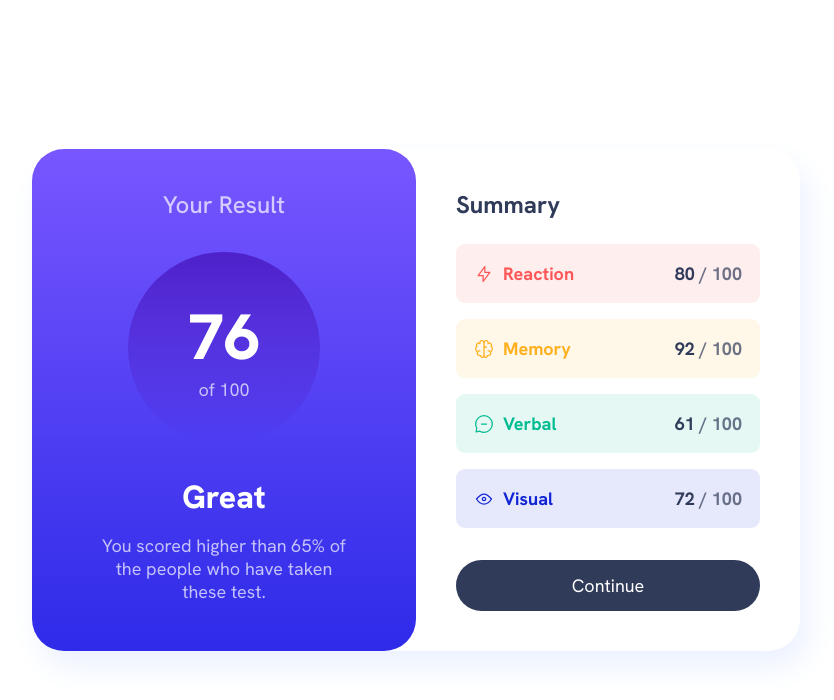
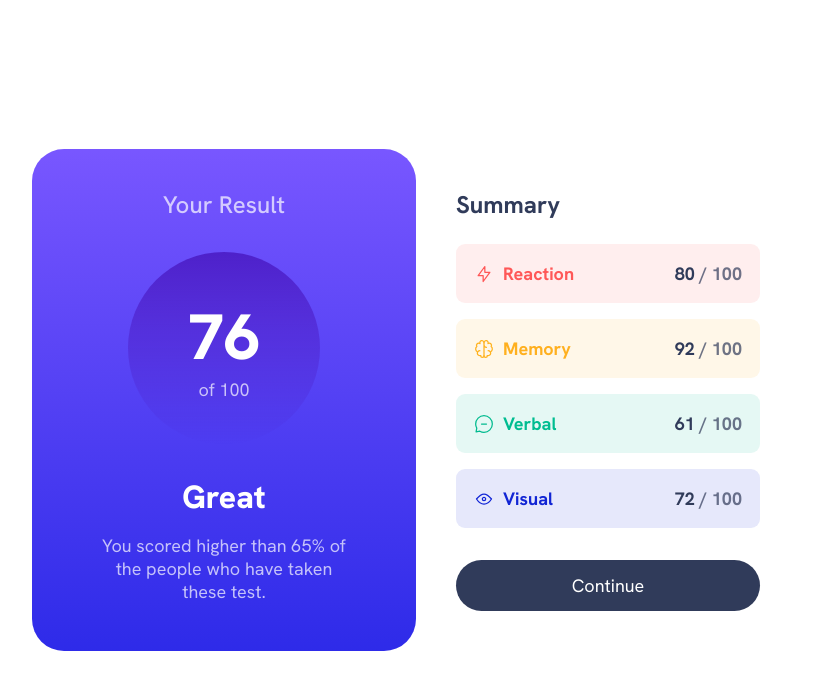
Before and after one commit to AnaCarol2001/ResultsSummaryComponent, a React (Vite) app: page / in a window 1280 px wide. Shown: the top 700 px of the page, without its empty margins (224-1058 px from the left). Built offline with nearby package versions, Linux system fonts and the light colour scheme.

Commit message:
feat: adds animations to Results Summary component

```diff
--- a/src/components/ResultSummary/ResultsSummary.jsx
+++ b/src/components/ResultSummary/ResultsSummary.jsx
@@ -7,7 +7,10 @@ import Button from "../utility/Button";
 
 export default function ResultsSummary() {
   return (
-    <Section className="results-summary">
+    <Section
+      style={{ "--_count-items": data.length }}
+      className="results-summary"
+    >
       <div className="results-summary__results">
         <Heading className="fs-large fw-regular">Your Result</Heading>
         <p className="results-summary__results__score">
--- a/src/components/ResultSummary/Summary.jsx
+++ b/src/components/ResultSummary/Summary.jsx
@@ -11,7 +11,11 @@ export default function Summary({ categories }) {
       <Heading className="fs-large fs-regular mb-medium">Summary</Heading>
       <List.Root hasListStyle={false}>
         {categories.map((category, index) => (
-          <List.Item key={index} className={colors[index]}>
+          <List.Item
+            key={index}
+            className={colors[index]}
+            style={{ "--_slide-order": index + 1 }}
+          >
             <List.Icon>
               <img src={category.icon} aria-hidden="true" />
             </List.Icon>
--- a/src/components/ResultSummary/styles.css
+++ b/src/components/ResultSummary/styles.css
@@ -34,7 +34,7 @@
   .results-summary {
     max-width: 768px;
     margin-inline: 1rem;
-    grid-template-columns: 50% 50%;
+    grid-template-columns: 1fr 1fr;
     border-radius: var(--_border-radius);
     box-shadow: 0.5rem 1rem 2rem var(--clr-neutral-blue);
   }
@@ -58,3 +58,119 @@
     --_padding: 2.5rem;
   }
 }
+
+/* Animations */
+.results-summary {
+  /* ctr - container*/
+  --_results_ctr_duration: 500ms;
+  --_results_ctr_delay: 0ms;
+
+  --_results_text_duration: 500ms;
+  --_results_text_delay: calc(
+    var(--_results_ctr_duration) + var(--_results_ctr_delay)
+  );
+
+  --_summary_ctr_duration: 500ms;
+  --_summary_ctr_delay: calc(
+    var(--_results_text_delay) + var(--_results_text_duration)
+  );
+
+  --_summary_li_duration: 250ms;
+  --_summary_li_item-delay: 200ms;
+  --_summary_li_full-delay: calc(
+    var(--_summary_ctr_delay) + var(--_summary_ctr_duration)
+  );
+
+  --_action-btn-duration: 300ms;
+  --_action-btn-delay: calc(
+    (var(--_summary_li_duration) + var(--_summary_li_item-delay)) *
+      var(--_count-items, 1) + var(--_summary_li_full-delay)
+  );
+}
+
+.results-summary__results > * {
+  transform: translate3d(0, -20%, 0);
+  opacity: 0;
+  animation: fadeIn linear forwards, slide ease-in forwards;
+  animation-duration: var(--_results_text_duration);
+  animation-delay: var(--_results_text_delay);
+}
+
+.results-summary__results {
+  transform: translate3d(0, -50%, 0);
+  animation: slide ease-out forwards;
+  animation-duration: var(--_results_ctr_duration);
+  animation-delay: var(--_results_ctr_delay);
+}
+
+.results-summary__summary {
+  opacity: 0;
+  animation: fadeIn linear forwards;
+  animation-duration: var(--_summary_ctr_duration);
+  animation-delay: var(--_summary_ctr_delay);
+}
+
+.results-summary__summary ul > li {
+  --_delay-calc: calc(
+    var(--_summary_li_item-delay) * var(--_slide-order, 1) +
+      var(--_summary_li_full-delay)
+  );
+
+  transform: translate3d(0, -10%, 0);
+  opacity: 0;
+  animation-name: fadeIn, slide;
+  animation-duration: var(--_summary_li_duration);
+  animation-delay: var(--_delay-calc);
+  animation-timing-function: linear, ease-in;
+  animation-fill-mode: forwards;
+}
+
+.results-summary .action-button {
+  opacity: 0;
+  animation: fadeIn linear forwards;
+  animation-duration: var(--_action-btn-duration);
+  animation-delay: var(--_action-btn-delay);
+}
+
+@media screen and (min-width: 600px) {
+  .results-summary {
+    --_results_text_duration: 500ms;
+    --_results_text_delay: 0ms;
+
+    --_results_ctr_duration: 500ms;
+    --_results_ctr_delay: calc(
+      var(--_results_text_duration) * 2 + var(--_results_text_delay)
+    );
+
+    --_summary_ctr_duration: 500ms;
+    --_summary_ctr_delay: calc(
+      var(--_results_ctr_delay) + var(--_results_ctr_duration) - 200ms
+    );
+
+    --_shadow-duration: var(--_summary_ctr_duration);
+    --_shadow-delay: var(--_summary_ctr_delay);
+
+    box-shadow: none;
+    animation: results-summary-shadow linear forwards;
+    animation-duration: var(--_shadow-duration);
+    animation-delay: var(--_shadow-delay);
+  }
+
+  .results-summary__results > * {
+    transform: translate3d(0, -20%, 0);
+  }
+
+  .results-summary__results {
+    transform: translate3d(50%, 0, 0);
+  }
+
+  .results-summary__summary ul > li {
+    transform: translate3d(-10%, 0, 0);
+  }
+}
+
+@keyframes results-summary-shadow {
+  to {
+    box-shadow: 0.5rem 1rem 2rem var(--clr-neutral-blue);
+  }
+}
--- a/src/components/utility/List/Item.jsx
+++ b/src/components/utility/List/Item.jsx
@@ -1,8 +1,8 @@
 import PropTypes from "prop-types";
 
-export default function Item({ children, className = "" }) {
+export default function Item({ children, className = "", ...props }) {
   return (
-    <li className="list__item">
+    <li className="list__item" {...props}>
       <div className={className}>{children}</div>
     </li>
   );
--- a/src/styles.css
+++ b/src/styles.css
@@ -197,3 +197,17 @@ button {
   background-color: hsla(var(--clr-hsl-primary-yellow), 0.1);
   color: var(--clr-primary-yellow);
 }
+
+/* Animations */
+
+@keyframes fadeIn {
+  to {
+    opacity: 1;
+  }
+}
+
+@keyframes slide {
+  to {
+    transform: translate3d(0, 0, 0);
+  }
+}
```
Also changed, not shown: 1 other file (tests, documents, lock files or other folders).
